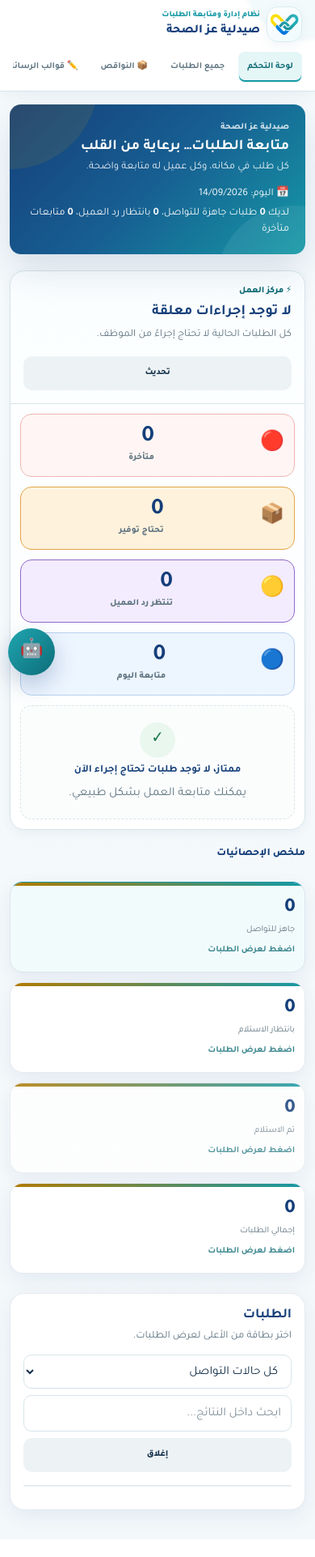
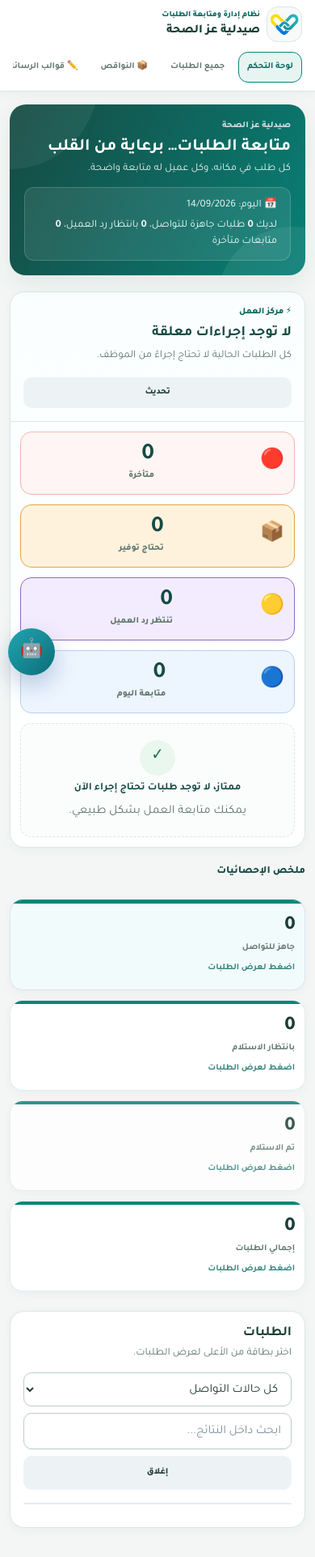
Before and after one commit to ezzpharmacy129-blip/clientorder, a Flask app: template templates/index.html in a window 390 px wide. Shown: the whole page at 81% size. Before the commit the page ends 1892 px from the top, so only its background shows below. Run offline with Flask 3, Linux system fonts and the light colour scheme; the template is opened without the code that fills it: most values are stand-ins (such as "Sample title", 1, 10 or a date in 2020); data that the repository does not hold is empty; some libraries are stand-ins or nearby versions.

Commit message:
style: apply Aeez Health Pharmacy visual identity
Presentation only: add brand CSS and load it after existing responsive styles.
Rollback: restore/aeez-before-brand-20260914 (7fb91b3097113f587e5aa8edb5debc76c6509c1e).

```diff
--- /dev/null
+++ b/static/aeez-brand.css
@@ -0,0 +1,64 @@
+/* Aeez Health Pharmacy — presentation only, after existing responsive layers. */
+:root {
+  --primary:#078577; --primary-dark:#05665e; --primary-soft:#e6f5f1;
+  --navy:#164b43; --navy-dark:#103d37; --blue:#087f87; --blue-soft:#eaf6f6;
+  --bg:#f3f6f5; --surface:#fff; --surface-soft:#f7faf9; --surface-muted:#edf3f1;
+  --border:#dce7e3; --border-strong:#bacfc7;
+  --text:#263e38; --text-strong:#183e34; --muted:#60776e;
+  --shadow-sm:0 3px 12px rgba(24,62,52,.045);
+  --shadow-md:0 10px 28px rgba(24,62,52,.075);
+  --shadow-lg:0 18px 42px rgba(24,62,52,.12);
+  --focus-ring:0 0 0 3px rgba(7,133,119,.2);
+}
+body { background:var(--bg); }
+.app-header { background:var(--surface); border-bottom:1px solid var(--border); box-shadow:var(--shadow-sm); }
+.brand-glow { display:none; }
+.brand-mark-wrap { background:var(--surface-soft); border:1px solid var(--border); box-shadow:none; }
+.brand-text h1 { color:var(--text-strong); }
+.brand-text span,.brand-kicker { color:var(--primary-dark); }
+.nav-btn { border-radius:12px; }
+.nav-btn.active { background:var(--primary-soft); color:var(--primary-dark); border-color:var(--border-strong); box-shadow:none; }
+.nav-btn.primary,.btn-primary { background:var(--primary); border-color:var(--primary); color:#fff; box-shadow:0 4px 10px rgba(7,133,119,.12); }
+.nav-btn.primary:hover,.btn-primary:hover { background:var(--primary-dark); }
+.today-banner { background:linear-gradient(115deg,#164b43,#087f76); box-shadow:var(--shadow-md); padding:26px; border-radius:20px; }
+.today-banner:before { background:rgba(255,255,255,.06); }
+.today-brand-copy strong { font-size:clamp(21px,2vw,29px); }
+.today-meta { background:rgba(255,255,255,.09); border:1px solid rgba(255,255,255,.18); padding:12px 16px; border-radius:12px; }
+.panel { border-color:var(--border); box-shadow:var(--shadow-sm); }
+.panel-header h2,.panel-header h3 { color:var(--text-strong); }
+.stat-card { box-shadow:var(--shadow-sm); }
+.stat-card:before { background:var(--primary); }
+.stat-card.active { background:var(--primary-soft); border-color:var(--primary); }
+.stat-value { color:var(--text-strong); font-variant-numeric:tabular-nums; }
+.stat-label { font-weight:700; }
+.btn { border-radius:10px; min-height:38px; }
+input:not([type="checkbox"]):not([type="radio"]):not([type="file"]),select,textarea { border-color:var(--border-strong); border-radius:10px; background:var(--surface); }
+input:focus,select:focus,textarea:focus { border-color:var(--primary); }
+th { background:var(--surface-soft); color:var(--muted); font-weight:800; }
+td { border-color:var(--border); }
+tbody tr:hover { background:var(--surface-soft); }
+.modal { border:1px solid var(--border); box-shadow:var(--shadow-lg); }
+.modal-header { background:var(--surface-soft); border-bottom:1px solid var(--border); }
+:where(button,a,input,select,textarea,[tabindex]):focus-visible { outline:2px solid var(--primary); outline-offset:3px; }
+@media (min-width:1100px) {
+  .app-header { position:fixed; inset:0 0 0 auto; width:264px; height:100dvh; border-bottom:0; border-left:1px solid var(--border); z-index:var(--z-header); }
+  .header-inner { height:100%; max-width:none; padding:24px 16px; flex-direction:column; flex-wrap:nowrap; align-items:stretch; gap:22px; }
+  .brand { min-width:0; flex-direction:column; text-align:center; gap:12px; padding-bottom:22px; border-bottom:1px solid var(--border); }
+  .brand-mark-wrap { width:84px; height:84px; border-radius:20px; }
+  .brand-mark { width:72px; height:72px; object-fit:contain; }
+  .brand-text h1 { font-size:23px; }
+  .brand-text p { font-size:12px; }
+  .main-nav { margin:0; flex:1; min-height:0; display:flex; flex-direction:column; flex-wrap:nowrap; align-items:stretch; gap:7px; overflow-y:auto; }
+  .nav-btn { width:100%; text-align:right; padding:12px 14px; flex-shrink:0; }
+  .logout-btn { margin-top:auto; }
+  .app-main { width:calc(100% - 264px); max-width:none; margin:0 264px 0 0; padding:28px; }
+}
+@media (max-width:720px) {
+  .today-banner { padding:18px; }
+  .today-meta { width:100%; align-items:flex-start; }
+  .nav-btn.active { border-color:var(--primary); }
+}
+@media (prefers-reduced-motion:reduce) {
+  html { scroll-behavior:auto; }
+  *,*::before,*::after { transition:none !important; animation:none !important; }
+}
--- a/templates/index.html
+++ b/templates/index.html
@@ -18,6 +18,7 @@
 <link rel="stylesheet" href="{{ url_for('static', filename='p3_5_dashboard_mobile.css') }}?v=20260907-p35">
 <link rel="stylesheet" href="{{ url_for('static', filename='p3_6_mobile_header.css') }}?v=20260907-p36">
 <link rel="stylesheet" href="{{ url_for('static', filename='p3_7_new_order_mobile.css') }}?v=20260907-p37">
+<link rel="stylesheet" href="{{ url_for('static', filename='aeez-brand.css') }}?v=20260914-aeez1">
 </head>
 <body>
 <header class="app-header">
```
